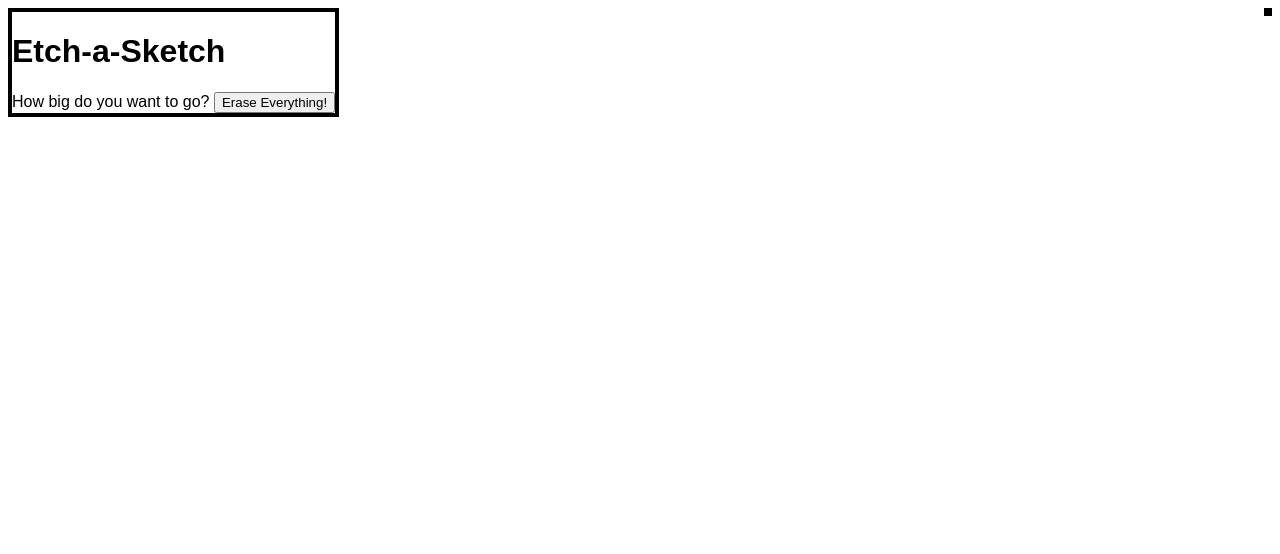
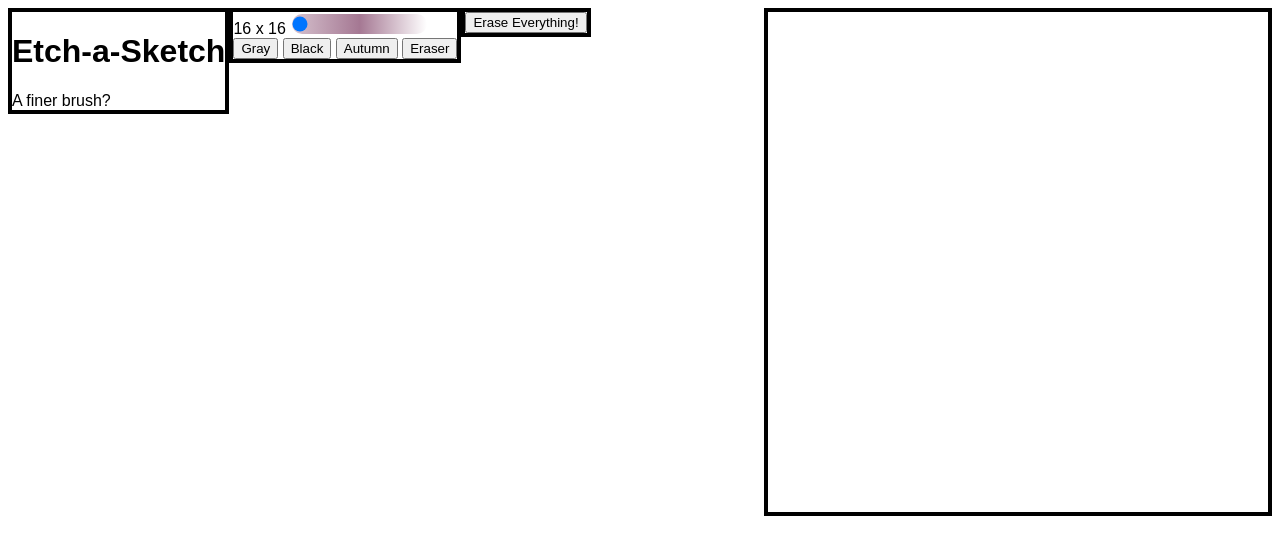
Before and after one commit to jennri/TOP-etchasketch, a plain HTML site: page index.html in a window 1280 px wide. Drawn offline with Linux system fonts and the light colour scheme.

Commit message:
Need to fix reset button

```diff
--- a/index.html
+++ b/index.html
@@ -10,12 +10,25 @@
 <body>
     <div class="left">
         <h1> Etch-a-Sketch</h1>
-        <label>How big do you want to go?</label>
-        <button class="reset">Erase Everything!</button>
+        <label>A finer brush?</label>
     </div>
+    <div class="left">
+        <div class="slidecontainer">
+            <span id="demo">16 x 16</span>
+            <input type="range" class="slider" id="slider" min="16" max="64" value="16">
+        </div>
+        <button class="color" onclick="changeColor('Gray')">Gray</button>
+        <button class="color" onclick="changeColor('black')">Black</button>
+        <button class="color" onclick="changeColor('orange')">Autumn</button>
+        <button class="color" onclick="changeColor('white')">Eraser</button>
 
+
+    </div>
+    <div class="left">
+        <button class="erase">Erase Everything!</button>
+    </div>
     <div class="right">
-        <div class="container">
+        <div class="gridcontainer">
 
         </div>
     </div>
--- a/javascript.js
+++ b/javascript.js
@@ -0,0 +1,55 @@
+
+populateGrid(16)
+let color = "black"
+
+
+
+//Slider Function
+const output = document.getElementById("demo");
+const slider = document.getElementById("slider").oninput = function() {
+    output.innerHTML = this.value + " x " + this.value;
+    console.log(sliderValue)
+    populateGrid(this.value)
+}
+
+//Erase Button
+    const eraseBtn = document.querySelector(".erase")
+    let sliderValue = document.getElementById("slider").oninput.value;
+
+    //Fix reset button
+
+
+    // eraseBtn.addEventListener('click', populateGrid(size));
+
+
+
+//When populateGrid() is run, all the squares are removed and repopulated
+//This removes any drawing on the previous grid
+function populateGrid(size) {
+    //Default settings on the page
+    const gridcontainer = document.querySelector(".gridcontainer")
+    //We want to select all the divs (div not .div) within the gridcontainer
+    const squares = gridcontainer.querySelectorAll("div")
+    squares.forEach((div) => div.remove());
+    gridcontainer.style.gridTemplateColumns = `repeat(${size}, 1fr)`;
+    gridcontainer.style.gridTemplateRows = `repeat(${size}, 1fr)`;
+
+    //Amount is used as we want to maintain a square grid
+    let amount = size * size;
+        for (let i=0; i<amount; i++){
+            let square = document.createElement("div")
+            square.style.backgroundColor = "white";
+            square.addEventListener('mouseover', colorSquare)
+            gridcontainer.insertAdjacentElement("beforeEnd", square);
+         }
+}
+
+
+
+function colorSquare(){
+    this.style.backgroundColor = color;
+}
+
+function changeColor(choice) {
+    color = choice;
+}
--- /dev/null
+++ b/slider.css
@@ -0,0 +1,12 @@
+input.slider {
+    appearance: none;
+    appearance: none;
+    width: 60%;
+    height: 25px;
+    background: linear-gradient(to right, #D6C2CE 0%, #A57893 0%, #fff 0%, #fff 100%);
+    outline: none;
+}
+
+.slider:hover {
+    opacity: 1;
+}
--- a/stylesheet.css
+++ b/stylesheet.css
@@ -2,13 +2,38 @@ html {
     text-align: left;
     font-family: Arial, Helvetica, sans-serif
 }
+
+.left {
+    float: left;
+    border: 4px solid black;
+    display: block;
+}
+
+.slider {
+    appearance: none;
+    width: 60%;
+    height: 20px;
+    background: linear-gradient(to right, #D6C2CE 0%, #A57893 50%, #fff 100%);
+    transition: background 450ms ease-in;
+    border-radius: 25px;
+    outline: none;
+}
+
+.slider:hover {
+    opacity: 1;
+}
+
 
 .right {
     float: right;
     border: 4px solid black
 }
 
-.left {
-    float: left;
-    border: 4px solid black
+
+
+.gridcontainer {
+    display: grid;
+    height: 500px;
+    width: 500px;
+
 }
```
